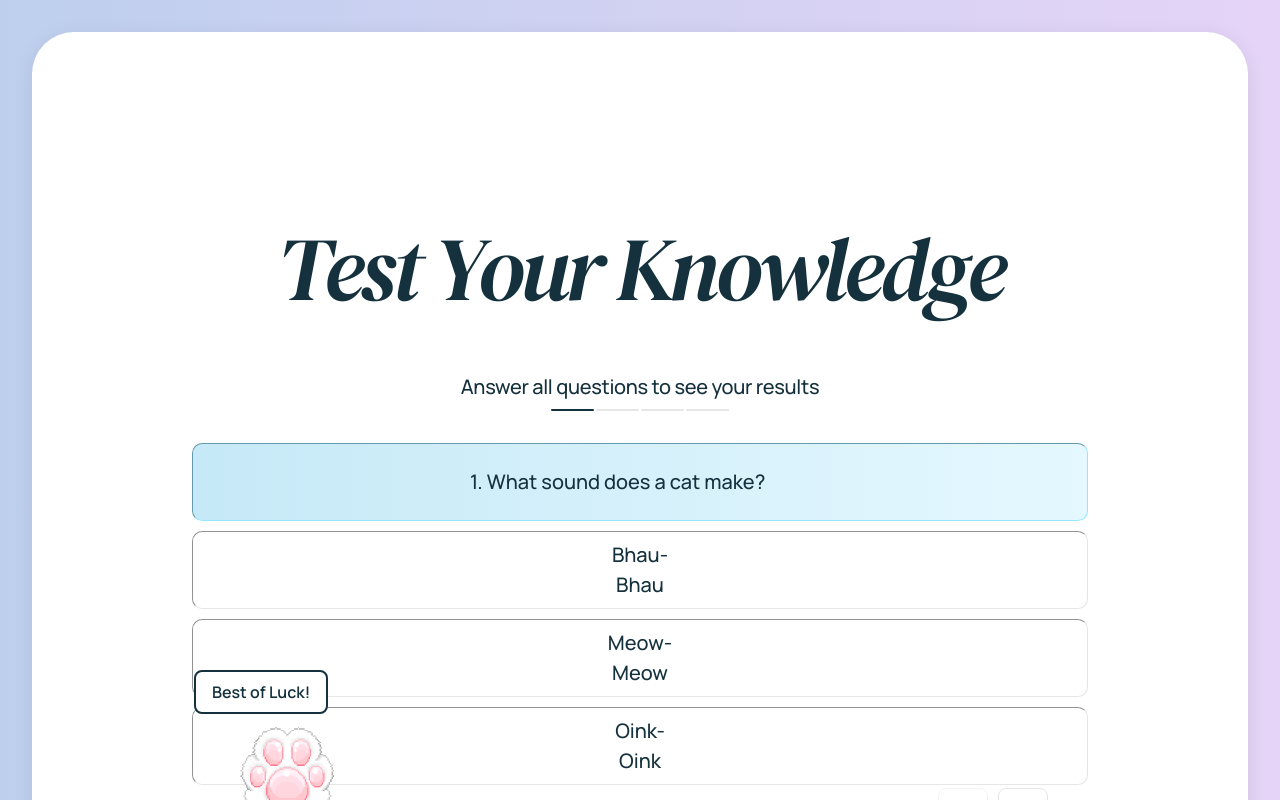
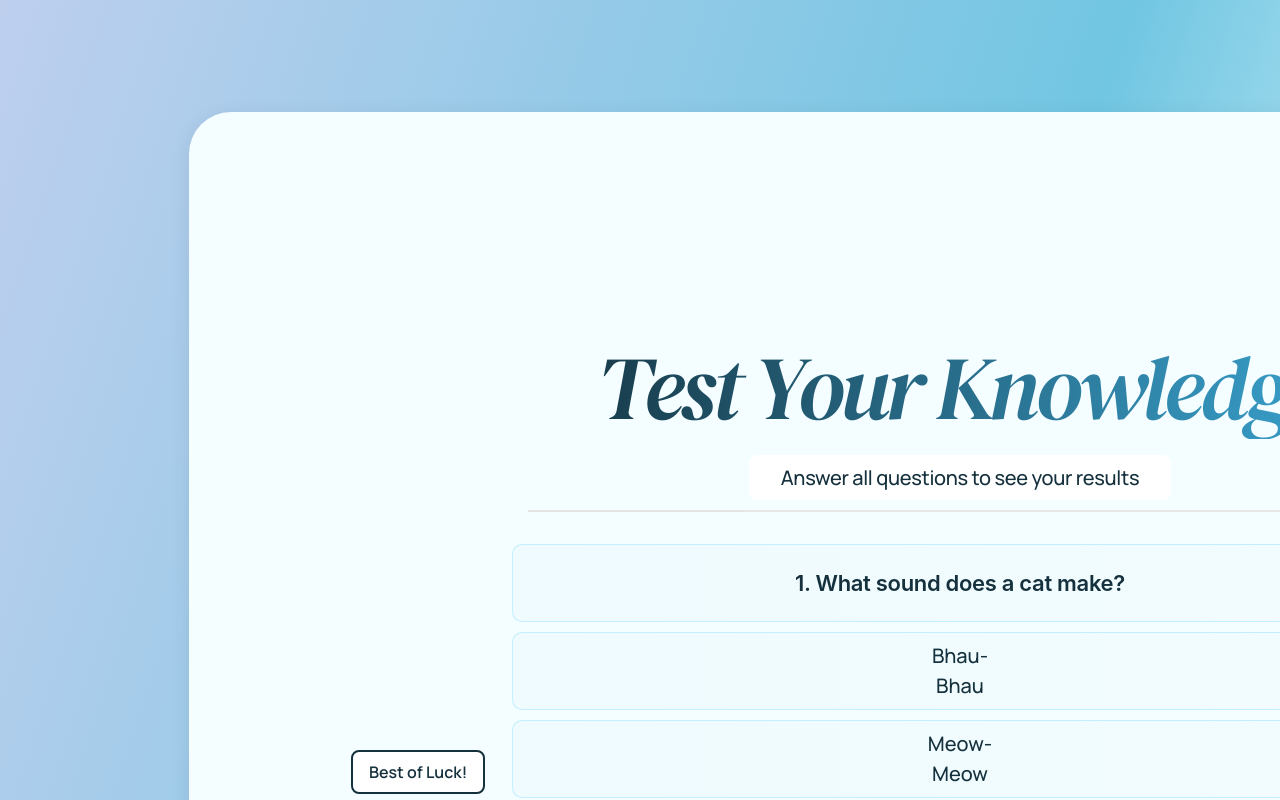
Before and after one commit to nitya-dangarh/Wedding-Front-end-Assignment, a Next.js app: page / in a window 1280 px wide. Built offline with nearby package versions, Linux system fonts and the light colour scheme.

Commit message:
commit 4

```diff
--- a/app/page.tsx
+++ b/app/page.tsx
@@ -69,10 +69,24 @@ export default function Home() {
   }
 
   return (
-    <main className="min-h-screen flex items-center justify-center p-8" style={{
-      background: 'linear-gradient(to right, #BECFEE 0%, #E5D4F7 100%)'
+    <main className="min-h-screen flex items-center justify-center" style={{
+      width: '1920px',
+      height: '1080px',
+      minHeight: '1080px',
+      background: 'linear-gradient(108deg, #BECFEE 0%, #71C6E2 50%, #D9F4FA 75%, #BECFEE 100%)',
+      backdropFilter: 'blur(100px)',
+      WebkitBackdropFilter: 'blur(100px)',
+      position: 'relative'
     }}>
-      <QuizCard
+      {/* 2nd Layer - Main Content Container */}
+      <div style={{
+        width: '1625px',
+        height: '920px',
+        display: 'flex',
+        alignItems: 'center',
+        justifyContent: 'center'
+      }}>
+        <QuizCard
         questionNumber={currentQ.number}
         question={currentQ.question}
         answers={currentQ.answers}
@@ -82,7 +96,8 @@ export default function Home() {
         onAnswerSelect={handleAnswerSelect}
         onNext={handleNext}
         onPrevious={handlePrevious}
-      />
+        />
+      </div>
     </main>
   )
 }
--- a/components/AnswerOption.tsx
+++ b/components/AnswerOption.tsx
@@ -12,23 +12,23 @@ export default function AnswerOption({ text, isSelected, onClick }: AnswerOption
   return (
     <motion.button
       onClick={onClick}
-      className="rounded-[10px] flex items-center justify-center transition-all duration-200 focus:outline-none focus:ring-2 focus:ring-offset-2 focus:ring-accent-blue"
       style={{
+        display: 'flex',
         width: '896px',
         height: '78px',
-        paddingLeft: '425px',
-        paddingRight: '425px',
-        paddingTop: '27px',
-        paddingBottom: '27px',
+        padding: '27px 425px',
+        justifyContent: 'center',
+        alignItems: 'center',
+        gap: '10px',
+        borderRadius: '10px',
+        border: '1px solid rgba(150, 229, 255, 0.50)',
         background: isSelected
-          ? 'linear-gradient(to right, #C6E9F7, #E5F8FF)'
-          : '#FFFFFF',
-        border: `1px solid ${isSelected ? '#96E5FF' : '#E6E6E6'}`,
-        borderStyle: 'inset'
+          ? 'linear-gradient(90deg, rgba(198, 233, 247, 0.10) 0.09%, rgba(229, 248, 255, 0.10) 99.91%)'
+          : 'linear-gradient(90deg, rgba(198, 233, 247, 0.10) 0.09%, rgba(229, 248, 255, 0.10) 99.91%)',
+        cursor: 'pointer',
+        transition: 'all 0.2s'
       }}
       whileHover={{
-        background: 'linear-gradient(to right, #C6E9F7, #E5F8FF)',
-        borderColor: '#96E5FF',
         scale: 1.01
       }}
       whileTap={{ scale: 0.99 }}
@@ -39,7 +39,8 @@ export default function AnswerOption({ text, isSelected, onClick }: AnswerOption
           fontFamily: 'Manrope, sans-serif',
           fontSize: '20px',
           fontWeight: 500,
-          color: '#15313D'
+          color: '#15313D',
+          textAlign: 'center'
         }}
       >
         {text}
--- a/components/NavigationButtons.tsx
+++ b/components/NavigationButtons.tsx
@@ -16,7 +16,13 @@ export default function NavigationButtons({
   canGoNext = true
 }: NavigationButtonsProps) {
   return (
-    <div className="flex items-center" style={{ gap: '10px', width: '116px', height: '50px' }}>
+    <div style={{
+      display: 'inline-flex',
+      alignItems: 'center',
+      gap: '10px',
+      width: '116px',
+      height: '50px'
+    }}>
       <motion.button
         className="rounded-lg flex items-center justify-center focus:outline-none focus:ring-2 focus:ring-offset-2 focus:ring-accent-blue disabled:opacity-50 disabled:cursor-not-allowed"
         style={{
--- a/components/QuestionBlock.tsx
+++ b/components/QuestionBlock.tsx
@@ -7,27 +7,30 @@ interface QuestionBlockProps {
 export default function QuestionBlock({ question }: QuestionBlockProps) {
   return (
     <div
-      className="rounded-[10px] flex items-center justify-center"
       style={{
+        display: 'flex',
         width: '896px',
         height: '78px',
-        paddingLeft: '277px',
-        paddingTop: '24px',
-        paddingRight: '277px',
-        paddingBottom: '24px',
-        background: 'linear-gradient(to right, #C6E9F7, #E5F8FF)',
-        border: '1px solid #96E5FF',
-        borderStyle: 'inset'
+        padding: '24px 277px',
+        justifyContent: 'center',
+        alignItems: 'center',
+        gap: '10px',
+        borderRadius: '10px',
+        background: 'linear-gradient(90deg, rgba(198, 233, 247, 0.10) 0.09%, rgba(229, 248, 255, 0.10) 99.91%)',
+        border: '1px solid rgba(150, 229, 255, 0.50)'
       }}
     >
       <p
         style={{
-          fontFamily: 'Manrope, sans-serif',
-          fontSize: '20px',
-          fontWeight: 500,
           color: '#15313D',
-          textAlign: 'left',
-          width: '100%'
+          textAlign: 'center',
+          fontFamily: 'Inter, sans-serif',
+          fontSize: '22px',
+          fontStyle: 'normal',
+          fontWeight: 600,
+          lineHeight: '24px',
+          letterSpacing: '-0.312px',
+          margin: 0
         }}
       >
         {question}
--- a/components/QuizCard.tsx
+++ b/components/QuizCard.tsx
@@ -42,33 +42,59 @@ export default function QuizCard({
 
   return (
     <div
-      className="relative w-[1542px] h-[856px] rounded-[42px] flex flex-col items-center"
+      className="relative flex flex-col items-center"
       style={{
-        backgroundColor: '#FFFFFF',
+        width: '1542px',
+        height: '856px',
+        borderRadius: '42px',
+        backgroundColor: '#F4FDFF',
         padding: '19.31px',
-        boxShadow: '0px 4px 20px rgba(0, 0, 0, 0.08)'
+        boxShadow: '0px 4px 20px rgba(0, 0, 0, 0.08)',
+        boxSizing: 'border-box'
       }}
     >
       {/* Title */}
       <h1
-        className="text-center mt-[206px] mb-4"
         style={{
-          fontFamily: 'DM Serif Display, serif',
+          display: 'flex',
+          width: '919px',
+          height: '102px',
+          flexDirection: 'column',
+          justifyContent: 'center',
+          textAlign: 'center',
+          fontFamily: '"DM Serif Display", serif',
+          fontSize: '90px',
           fontStyle: 'italic',
-          fontSize: '90px',
+          fontWeight: 400,
           lineHeight: '24px',
           letterSpacing: '-4px',
-          color: '#15313D',
-          width: '919px',
-          height: '102px'
+          background: 'linear-gradient(90deg, #15313D 0%, #3CABDA 100%)',
+          backgroundClip: 'text',
+          WebkitBackgroundClip: 'text',
+          WebkitTextFillColor: 'transparent',
+          marginTop: '206px',
+          marginBottom: '16px'
         }}
       >
         Test Your Knowledge
       </h1>
 
       {/* Subtitle */}
+      <div
+        style={{
+          display: 'flex',
+          width: '422px',
+          height: '45px',
+          padding: '10px 31px',
+          justifyContent: 'center',
+          alignItems: 'center',
+          gap: '10px',
+          borderRadius: '8px',
+          backgroundColor: '#FFFFFF',
+          marginBottom: '10px'
+        }}
+      >
         <p
-        className="text-center mb-[10px]"
           style={{
             fontFamily: 'Manrope, sans-serif',
             fontWeight: 500,
@@ -76,43 +102,32 @@ export default function QuizCard({
             lineHeight: '24px',
             letterSpacing: '-0.31px',
             color: '#15313D',
-          width: '359px',
-          height: '24px'
+            textAlign: 'center',
+            margin: 0
           }}
         >
           Answer all questions to see your results
         </p>
+      </div>
 
       {/* Progress Indicator */}
-      <div className="mb-8 flex gap-[2px] justify-center items-center">
+      <div className="mb-8 flex justify-center items-center" style={{ gap: '0' }}>
         {Array.from({ length: totalQuestions }).map((_, index) => (
-          <div
+          <svg
             key={index}
-            className="relative"
-            style={{
-              width: '43.2px',
-              height: '2px',
-            }}
+            xmlns="http://www.w3.org/2000/svg"
+            width="216"
+            height="2"
+            viewBox="0 0 216 2"
+            fill="none"
+            style={{ display: 'block' }}
           >
-            {/* Progress segment */}
-            {index < currentQuestion ? (
-              <div
-                className="absolute inset-0"
-                style={{
-                  backgroundColor: '#15313D',
-                  borderRadius: '1px',
-                }}
+            <path
+              d="M0 1H216"
+              stroke={index < currentQuestion ? '#E3E3E3' : '#E6E6E6'}
+              strokeWidth="2"
             />
-            ) : (
-              <div
-                className="absolute inset-0"
-                style={{
-                  backgroundColor: '#E6E6E6',
-                  borderRadius: '1px',
-                }}
-              />
-            )}
-          </div>
+          </svg>
         ))}
       </div>
 
```
Also changed, not shown: 1 other file (tests, documents, lock files or other folders). Lines whose indentation alone changed are shown as unchanged.
